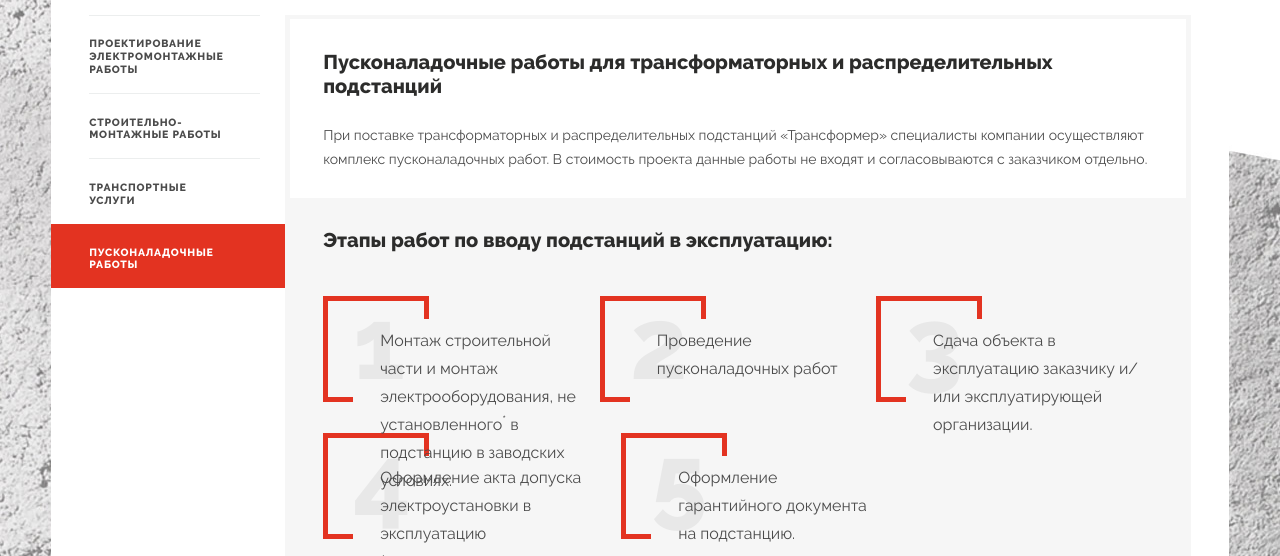
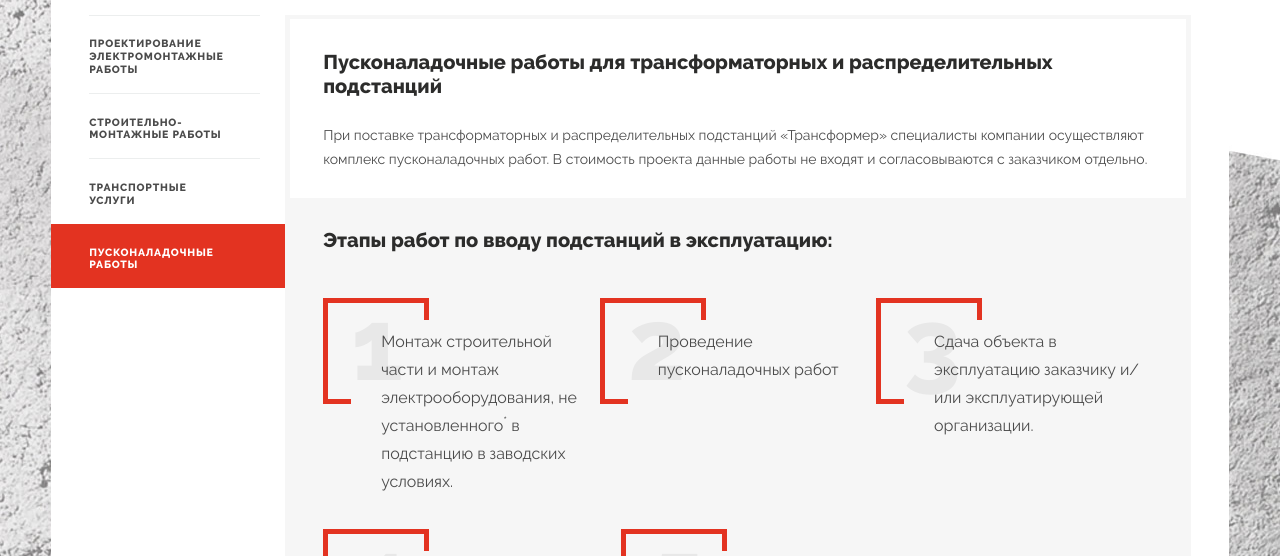
Before and after one commit to eu-tsareva/hi-tech, a website: page src/commissioning.html in a window 1280 px wide. Shown: the part 234-790 px from the top of the page. Drawn offline with nearby package versions, Linux system fonts and the light colour scheme; files that its build step writes are made by us from their sources; files whose address does not match are found by name.

Commit message:
refactor step-list items

```diff
--- a/src/commissioning.html
+++ b/src/commissioning.html
@@ -61,12 +61,12 @@
           <section class="content-block content-block-reverse">
             <h2>Этапы работ по вводу подстанций в эксплуатацию:</h2>
             <ol class="steps-list">
-              <li class="steps-item"><div class="steps-item-inner"><span>Монтаж строительной части и монтаж электрооборудования, не установленного<sup>*</sup> в подстанцию
-                в заводских условиях.</span></div></li>
-              <li class="steps-item"><div class="steps-item-inner"><span>Проведение пусконаладочных работ</span></div></li>
-              <li class="steps-item"><div class="steps-item-inner"><span>Сдача объекта в эксплуатацию заказчику и/или эксплуатирующей организации.</span></div></li>
-              <li class="steps-item"><div class="steps-item-inner"><span>Оформление акта допуска электроустановки в эксплуатацию (осуществляется совместно с заказчиком).</span></div></li>
-              <li class="steps-item"><div class="steps-item-inner"><span>Оформление гарантийного документа на подстанцию.</span></div></li>
+              <li class="steps-item"><div class="steps-item-inner"><div class="steps-item-text">Монтаж строительной части и монтаж электрооборудования, не установленного<sup>*</sup> в подстанцию
+                в заводских условиях.</div></div></li>
+              <li class="steps-item"><div class="steps-item-inner"><div class="steps-item-text">Проведение пусконаладочных работ</div></div></li>
+              <li class="steps-item"><div class="steps-item-inner"><div class="steps-item-text">Сдача объекта в эксплуатацию заказчику и/или эксплуатирующей организации.</div></div></li>
+              <li class="steps-item"><div class="steps-item-inner"><div class="steps-item-text">Оформление акта допуска электроустановки в эксплуатацию (осуществляется совместно с заказчиком).</div></div></li>
+              <li class="steps-item"><div class="steps-item-inner"><div class="steps-item-text">Оформление гарантийного документа на подстанцию.</div></div></li>
             </ol>
             <div class="content-footnote">
               <p>В комплектных трансформаторных и распределительных подстанциях «Трансформер» электрооборудование
--- a/src/js/init.js
+++ b/src/js/init.js
@@ -42,9 +42,9 @@ $(function() {
   });
 
   $('.steps-list').children('li').map(function(index, item) {
-    var $span = $(item).find('span'),
-        childHeight = $span.height() + $span.position().top,
-        height = (childHeight < $(item).height()) ? $(item).height() : childHeight;
+    var $text = $(item).find('.steps-item-text'),
+        childHeight = $text.height(),
+        height = Math.max(childHeight, 90);
     $(item).height(height);
   });
 });
--- a/src/style/steps-list.less
+++ b/src/style/steps-list.less
@@ -8,43 +8,51 @@
   margin-top: 5.196304849885%;
 
   counter-reset: _counter;
-  font-size: 0;
 
   > li {
     display: block;
     flex-grow: 1;
 
-    max-width: 298px;
-    min-width: 266px;
+    max-width: 240px;
+    margin-bottom: percentage(32px / 868px);
     margin-right: 0;
-    margin-bottom: percentage(32px / 868px);
+    padding-top: 32px;
+    padding-left: 58px;
+
   }
+}
+
+.steps-item-text {
+  position: relative;
+  z-index: 30;
+
+  width: 206px;
 }
 
 .steps-item-inner {
   position: relative;
-  .square(6em);
 
   font-size: @font-size-base;
-  border: 5px solid @primary;
-
-  > span {
-    position: absolute;
-    top: 27.083333333333%;
-    left: 54.166666666667%;
-    z-index: 50;
-
-    width: 214.583333333333%;
 }
 
+.steps-item-inner::before {
+  position: absolute;
+  top: -30px;
+  left: -58px;
+  content: "";
 
-  &::after {
+  .square(6em);
+  border: 5px solid @primary;
+}
+
+.steps-item-inner::after {
   counter-increment: _counter;
   content: counter(_counter);
 
   position: absolute;
-    top: 18.75%;
-    left: 26.041666666667%;
+  top: -8px;
+  left: -30px;
+  z-index: 10;
 
   padding-right: 0.5em;
   padding-bottom: 0.5em;
@@ -56,10 +64,3 @@
   color: #e8e8e8;
   background-color: @secondary-bg;
 }
-}
-
-@media screen and (max-width: @steps-list-md) {
-  .steps-list > li {
-    // margin-bottom: 30%;
-  }
-}
--- a/src/style/variables.less
+++ b/src/style/variables.less
@@ -56,8 +56,6 @@
 @footer-md: 815px;
 @footer-sm: 560px;
 
-@steps-list-md: 780px;
-
 
 // Container sizes
 
```
Also changed, not shown: www/commissioning.html (+6 -6 lines), www/css/main.css, www/js/main.js. Lines whose indentation alone changed are shown as unchanged.
